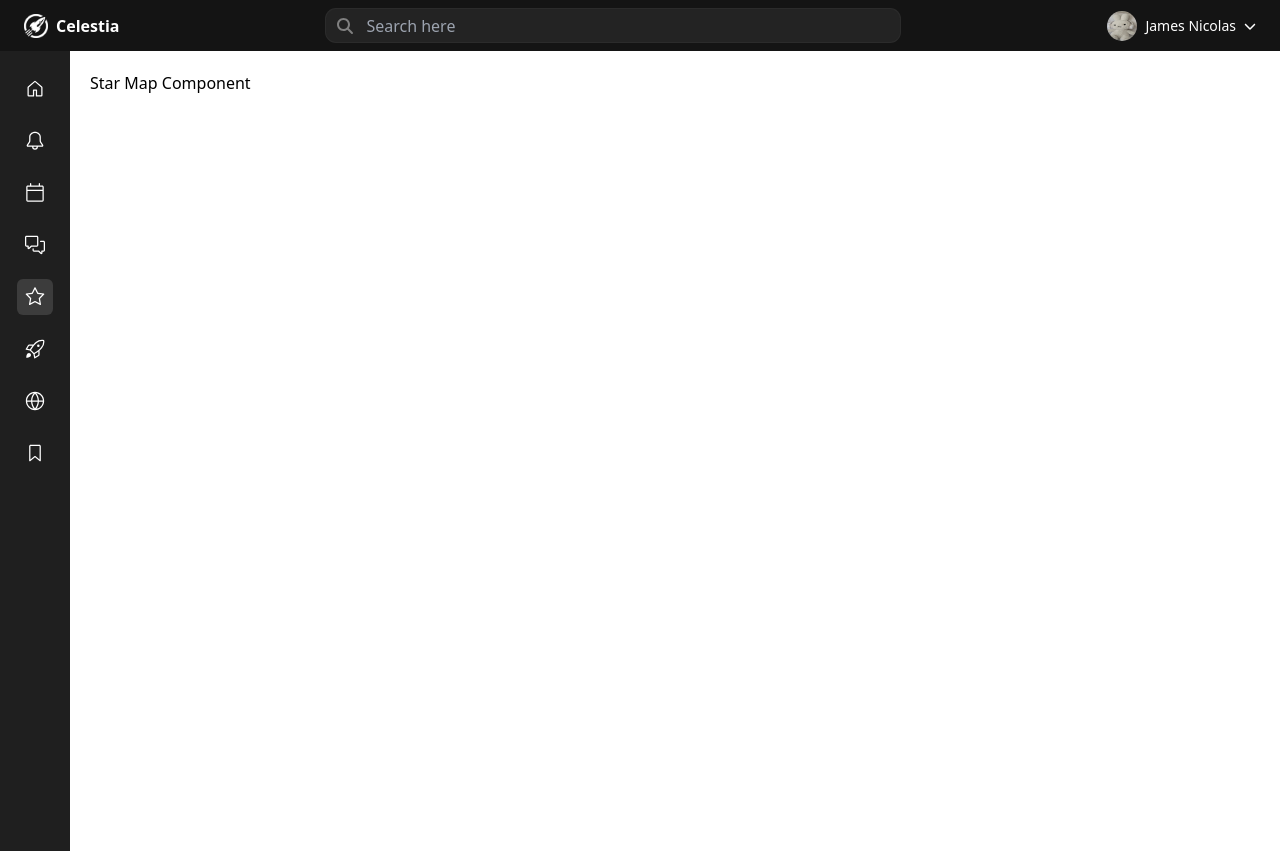
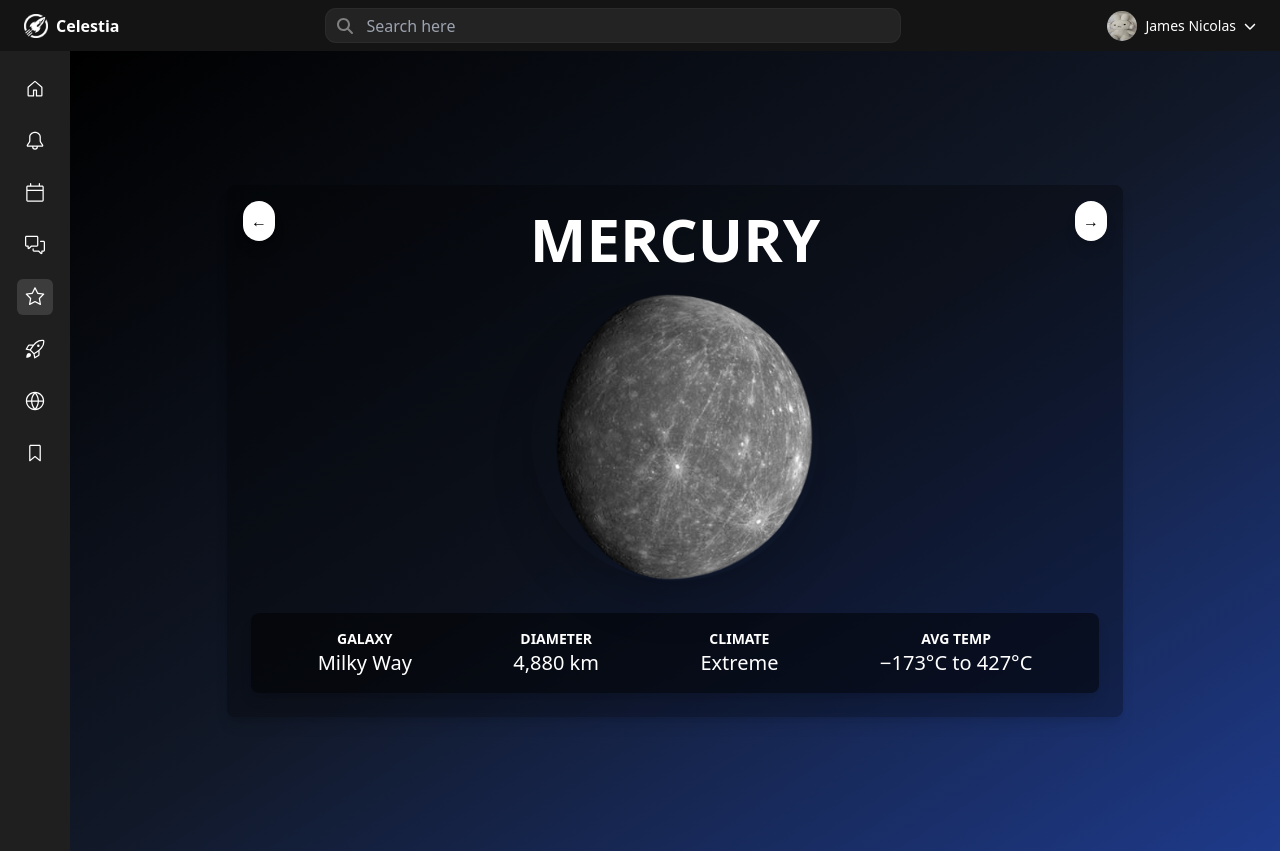
Before and after one commit to fatimasalman12/Celestia, a React (Create React App) app: page /dashboard in a window 1280 px wide. Both pictures are taken after a click on the element 35 px from the left and 297 px from the top of the page. Built offline with nearby package versions, Linux system fonts and the light colour scheme.

Commit message:
added a new star map component

```diff
--- a/package.json
+++ b/package.json
@@ -3,11 +3,7 @@
   "version": "0.1.0",
   "private": true,
   "dependencies": {
-<<<<<<< HEAD
-    "@fortawesome/free-regular-svg-icons": "^6.6.0",
-=======
     "@fortawesome/free-solid-svg-icons": "^6.6.0",
->>>>>>> cbdf2da99c7b1927630ccc23cec93af8712a3ba8
     "@fortawesome/react-fontawesome": "^0.2.2",
     "@testing-library/jest-dom": "^5.17.0",
     "@testing-library/react": "^13.4.0",
--- a/src/components/sidebar.jsx
+++ b/src/components/sidebar.jsx
@@ -1,12 +1,13 @@
 import { useState } from 'react';
 import { GoHome, GoBell, GoCalendar, GoCommentDiscussion, GoStar, GoRocket, GoGlobe, GoBookmark } from 'react-icons/go';
+import StarMap from './starmap';
 
 // Dummy components to represent different sections
 const Profile = () => <div>Profile Component</div>;
 const Notifications = () => <div>Notifications Component</div>;
 const Events = () => <div>Events Component</div>;
 const Chat = () => <div>Chat Component</div>;
-const StarMap = () => <div>Star Map Component</div>;
+// const StarMap = () => <div>Star Map Component</div>;
 const SpaceMissions = () => <div>Space Missions Component</div>;
 const CelestialImages = () => <div>Celestial Images Component</div>;
 const NewDiscoveries = () => <div>New Discoveries Component</div>;
@@ -57,7 +58,7 @@ export default function Sidebar() {
       </div>
 
       {/* Main content area */}
-      <div className="flex-1 p-5">
+      <div className="flex-1">
         {menuItems.find((item) => item.label === selectedItem)?.component}
       </div>
     </div>
--- /dev/null
+++ b/src/components/starmap.jsx
@@ -0,0 +1,144 @@
+// StarMap.jsx
+import React, { useState } from 'react';
+import mercuryImage from '../assets/mercury.png'; // Replace with actual paths to your images
+import venusImage from '../assets/Venus.png';
+import marsImage from '../assets/mars.png';
+import earthImage from '../assets/earth-removebg-preview.png';
+import jupiterImage from '../assets/jupiter.png';
+import saturnImage from '../assets/saturn2.png';
+import neptuneImage from '../assets/neptune.png';
+import uranusImage from '../assets/uranus.png';
+
+const planets = [
+    {
+      name: 'Mercury',
+      image: mercuryImage,
+      galaxy: 'Milky Way',
+      diameter: '4,880 km',
+      climate: 'Extreme',
+      avgTemp: '−173°C to 427°C',
+    },
+    {
+      name: 'Venus',
+      image: venusImage,
+      galaxy: 'Milky Way',
+      diameter: '12,104 km',
+      climate: 'Hot',
+      avgTemp: '462°C',
+    },
+    {
+      name: 'Earth',
+      image: earthImage,
+      galaxy: 'Milky Way',
+      diameter: '12,742 km',
+      climate: 'Temperate',
+      avgTemp: '14°C',
+    },
+    {
+      name: 'Mars',
+      image: marsImage,
+      galaxy: 'Milky Way',
+      diameter: '6,779 km',
+      climate: 'Cold',
+      avgTemp: '−63°C',
+    },
+    {
+      name: 'Jupiter',
+      image: jupiterImage,
+      galaxy: 'Milky Way',
+      diameter: '139,820 km',
+      climate: 'Gas Giant',
+      avgTemp: '−108°C',
+    },
+    {
+      name: 'Saturn',
+      image: saturnImage,
+      galaxy: 'Milky Way',
+      diameter: '116,460 km',
+      climate: 'Gas Giant',
+      avgTemp: '−139°C',
+    },
+    {
+      name: 'Uranus',
+      image: uranusImage,
+      galaxy: 'Milky Way',
+      diameter: '50,724 km',
+      climate: 'Ice Giant',
+      avgTemp: '−195°C',
+    },
+    {
+      name: 'Neptune',
+      image: neptuneImage,
+      galaxy: 'Milky Way',
+      diameter: '49,244 km',
+      climate: 'Ice Giant',
+      avgTemp: '−201°C',
+    },
+  ];
+
+export default function StarMap() {
+  const [currentIndex, setCurrentIndex] = useState(0);
+
+  const handleNext = () => {
+    setCurrentIndex((prevIndex) => (prevIndex + 1) % planets.length);
+  };
+
+  const handlePrev = () => {
+    setCurrentIndex((prevIndex) =>
+      prevIndex === 0 ? planets.length - 1 : prevIndex - 1
+    );
+  };
+
+  const currentPlanet = planets[currentIndex];
+
+  return (
+
+    <div className="h-screen bg-gradient-to-br from-black via-gray-900 to-blue-900 text-white flex items-center justify-center">
+      <div className="max-w-4xl w-full mx-auto p-6 rounded-lg relative bg-black bg-opacity-30 shadow-lg">
+        {/* Title and Planet */}
+        <h1 className="text-6xl font-bold text-center mb-6">{currentPlanet.name.toUpperCase()}</h1>
+        <div className="flex justify-center mb-8">
+          <img
+            src={currentPlanet.image}
+            alt={currentPlanet.name}
+            className="w-72 h-72 object-cover rounded-full shadow-2xl"
+          />
+        </div>
+
+        {/* Information Section */}
+        <div className="flex justify-around bg-black bg-opacity-50 p-4 rounded-lg shadow-lg">
+          <div className="text-center">
+            <p className="text-sm uppercase font-semibold">Galaxy</p>
+            <p className="text-xl">{currentPlanet.galaxy}</p>
+          </div>
+          <div className="text-center">
+            <p className="text-sm uppercase font-semibold">Diameter</p>
+            <p className="text-xl">{currentPlanet.diameter}</p>
+          </div>
+          <div className="text-center">
+            <p className="text-sm uppercase font-semibold">Climate</p>
+            <p className="text-xl">{currentPlanet.climate}</p>
+          </div>
+          <div className="text-center">
+            <p className="text-sm uppercase font-semibold">Avg Temp</p>
+            <p className="text-xl">{currentPlanet.avgTemp}</p>
+          </div>
+        </div>
+
+        {/* Navigation Buttons */}
+        <button
+          onClick={handlePrev}
+          className="absolute top-4 left-4 bg-white text-black p-2 rounded-full shadow-lg hover:bg-gray-200"
+        >
+          ←
+        </button>
+        <button
+          onClick={handleNext}
+          className="absolute top-4 right-4 bg-white text-black p-2 rounded-full shadow-lg hover:bg-gray-200"
+        >
+          →
+        </button>
+      </div>
+    </div>
+  );
+}
```
